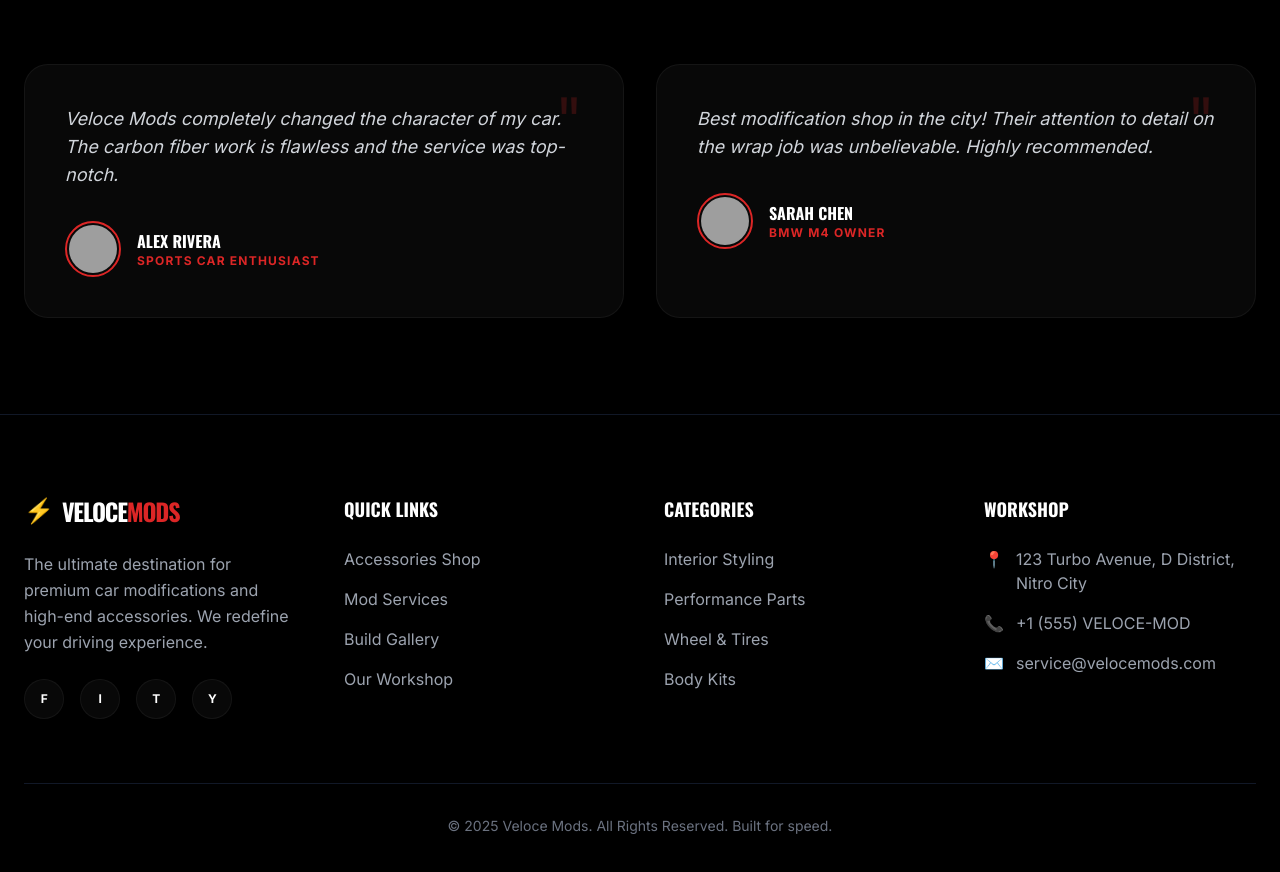
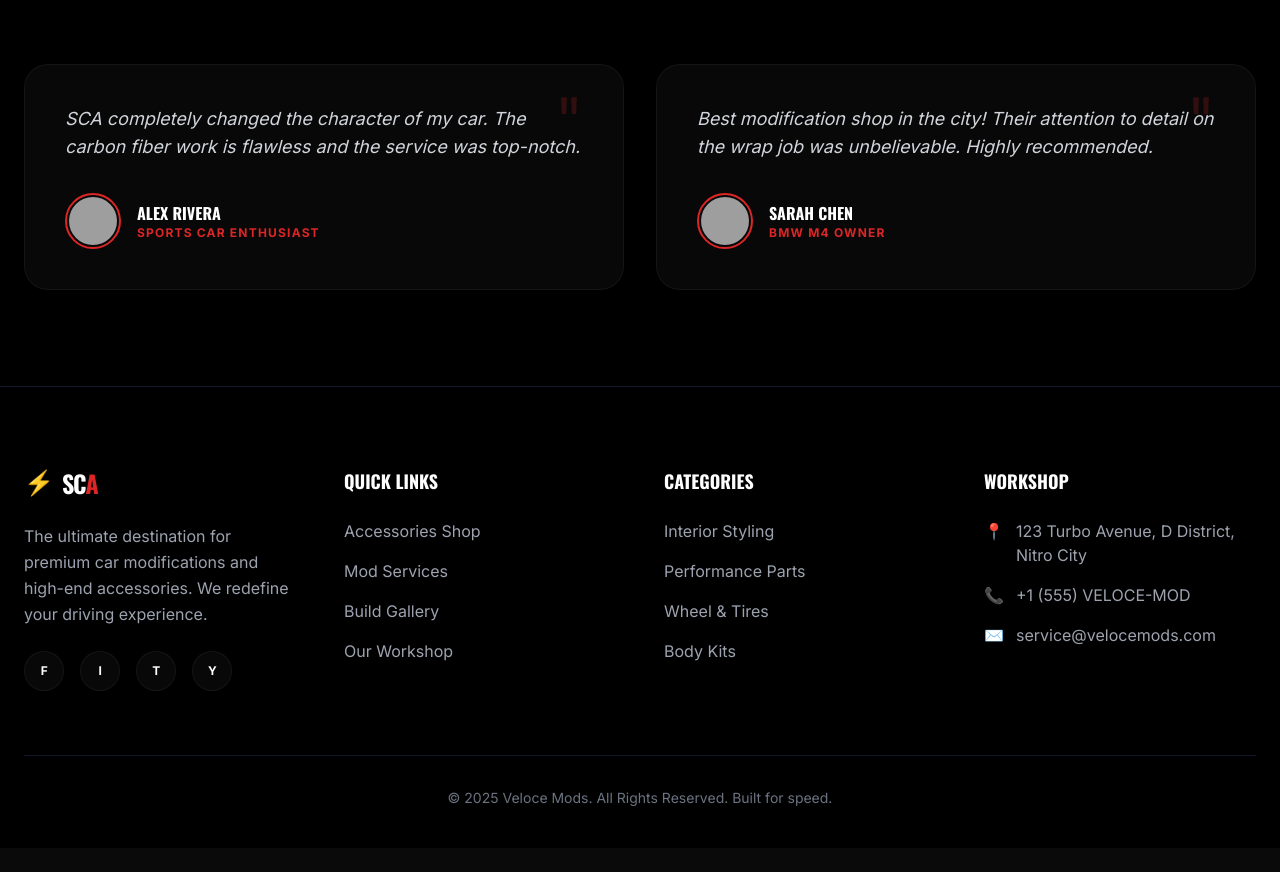
Before and after one commit to Sonukathat/car-accessories, a React (Vite) app: page / in a window 1280 px wide. Shown: the part 2734-3606 px from the top of the page. After the commit the page ends 3582 px from the top, so only its background shows below. Built offline with nearby package versions, Linux system fonts and the light colour scheme; grey boxes are pictures that could not be loaded.

Commit message:
change footer

```diff
--- a/components/Footer.jsx
+++ b/components/Footer.jsx
@@ -10,7 +10,7 @@ const Footer = () => {
           <div className="col-span-1 md:col-span-1">
             <Link to="/" className="text-2xl font-bold flex items-center gap-2 mb-6">
               <span className="text-red-600">⚡</span>
-              <span className="tracking-tighter oswald">VELOCE<span className="text-red-600">MODS</span></span>
+              <span className="tracking-tighter oswald">SC<span className="text-red-600">A</span></span>
             </Link>
             <p className="text-gray-400 leading-relaxed mb-6">
               The ultimate destination for premium car modifications and high-end accessories. We redefine your driving experience.
--- a/constants.js
+++ b/constants.js
@@ -97,7 +97,7 @@ export const TESTIMONIALS = [
     id: 't1',
     name: 'Alex Rivera',
     role: 'Sports Car Enthusiast',
-    content: 'Veloce Mods completely changed the character of my car. The carbon fiber work is flawless and the service was top-notch.',
+    content: 'SCA completely changed the character of my car. The carbon fiber work is flawless and the service was top-notch.',
     avatar: 'https://i.pravatar.cc/150?u=t1'
   },
   {
```
